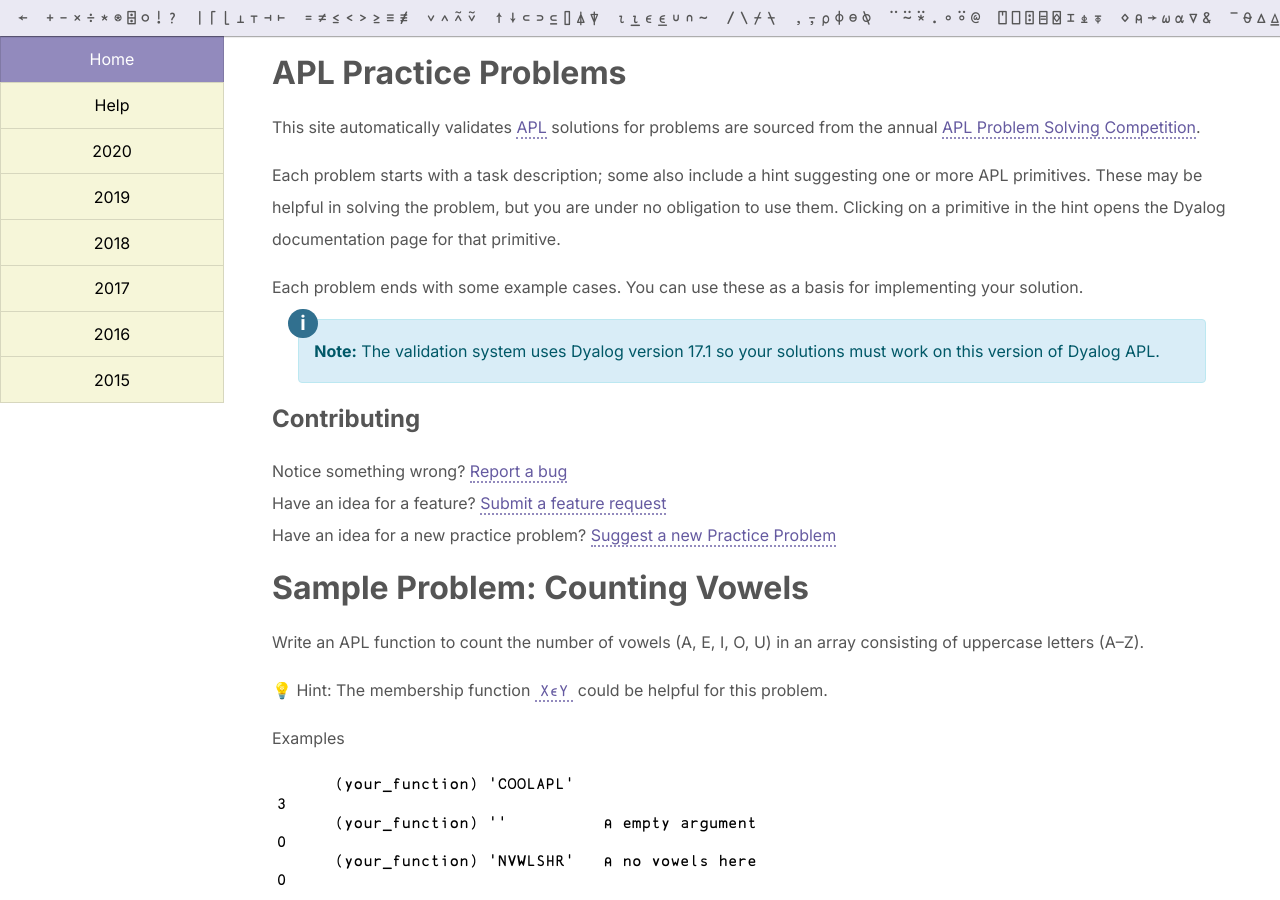
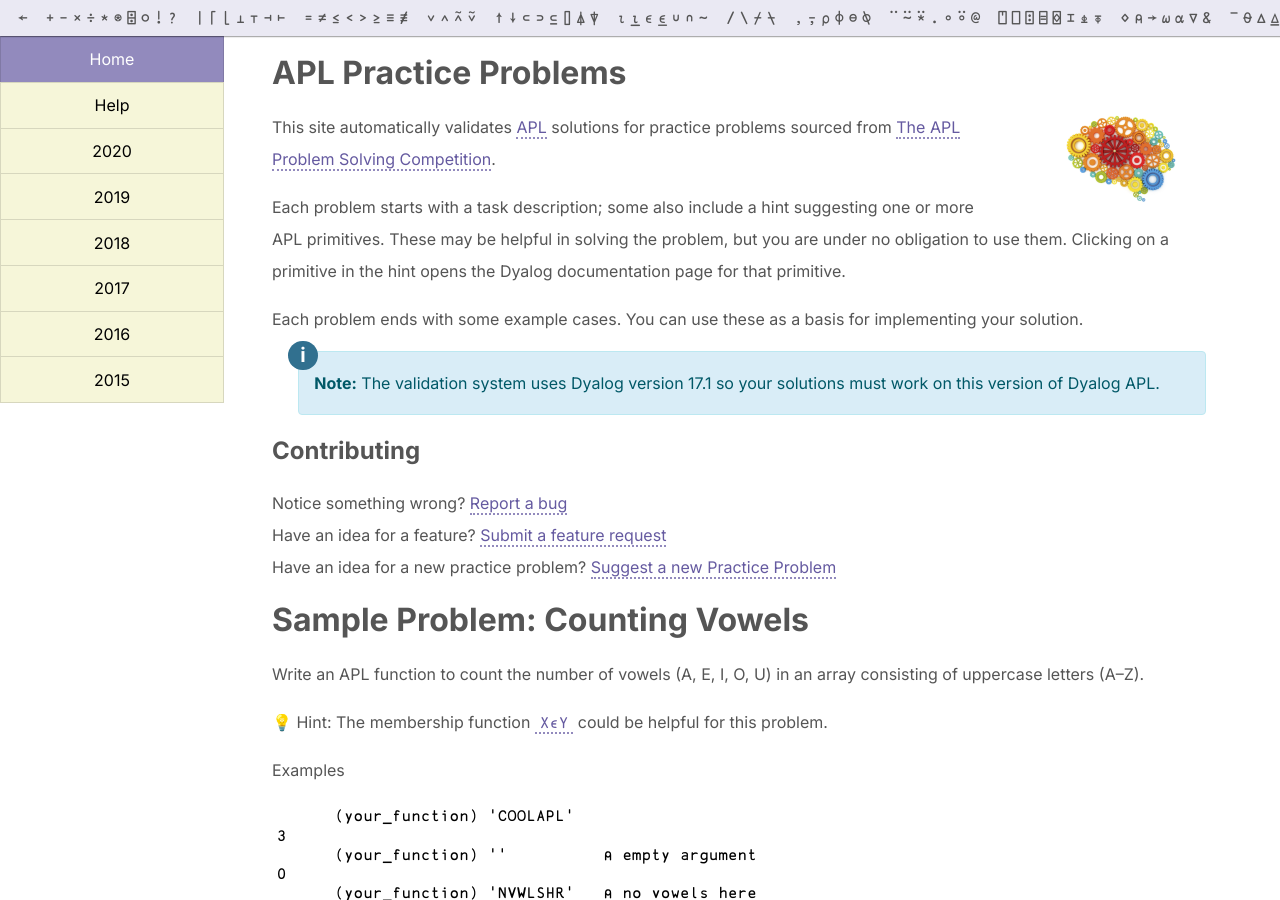
Before and after one commit to Dyalog/PracticeProblems, a Jekyll site: the page built from index.md, in a window 1280 px wide and 900 px high. Built offline with Jekyll 4.4.1, drawn with Linux system fonts in a browser that asks for light colours.

Commit message:
brain logo; typo

```diff
--- a/index.md
+++ b/index.md
@@ -10,7 +10,11 @@ title: Home
 
 # APL Practice Problems
 
-This site automatically validates [APL](https://aplwiki.com) solutions for problems are sourced from the annual [APL Problem Solving Competition](https://www.dyalog.com/student-competition.htm).
+<div align="right">
+	<img src="{{ site.url }}{{ site.baseurl }}/img/Brain.png" style="width: 10vw;float: right;padding: 0 3em;">
+</div>
+
+This site automatically validates [APL](https://apl.wiki) solutions for practice problems sourced from [The APL Problem Solving Competition](https://www.dyalog.com/student-competition.htm).
 
 Each problem starts with a task description; some also include a hint suggesting one or more APL primitives. These may be helpful in solving the problem, but you are under no obligation to use them. Clicking on a primitive in the hint opens the Dyalog documentation page for that primitive.
 
```
Also changed, not shown: img/Brain.png (added).
